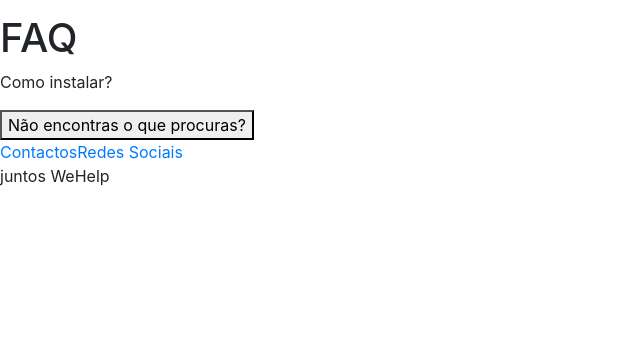
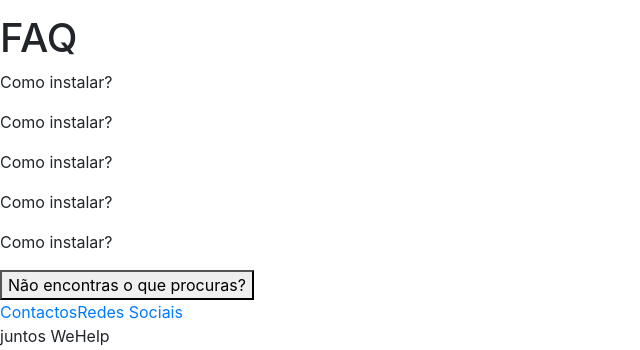
Before and after one commit to DiogoSpencer/Juntos, a React (Create React App) app: page /faq in a window 1280 px wide. Shown: the part 172-522 px from the top of the page, without its empty margins (0-640 px from the left). Built offline with nearby package versions, Linux system fonts and the light colour scheme.

Commit message:
updatedFAQ

```diff
--- a/src/components/FAQ/FAQ.js
+++ b/src/components/FAQ/FAQ.js
@@ -1,22 +1,37 @@
 import { Fragment } from "react";
 import { Link } from "react-router-dom";
 import Button from "../UI/Button";
-import Collapsible from "./Collapsible";
+import FaqCard from "./FaqCard";
 
-const text = "Não encontras o que procuras?"
+const text = "Não encontras o que procuras?";
+
+//esta data vai ver do servidor?
+const data = [
+  { text: "Como instalar?", info: "Para instalar a app basta descarregar" },
+  { text: "Como instalar?", info: "Para instalar a app basta descarregar" },
+  { text: "Como instalar?", info: "Para instalar a app basta descarregar" },
+  { text: "Como instalar?", info: "Para instalar a app basta descarregar" },
+  { text: "Como instalar?", info: "Para instalar a app basta descarregar" },
+];
 
 const FAQ = () => {
   return (
     <Fragment>
       <h1>FAQ</h1>
-      <Collapsible text="Como instalar?">
-        <div>
-            <p>Para instalar a app basta descarregar</p>
-        </div>
-      </Collapsible>
-      <Link to="/Contactos">
-        <Button text={text}/>
-      </Link>
+      <div>
+        {data.map((faqQuestion, index) => {
+          return (
+            <div key={index}>
+              <FaqCard text={faqQuestion.text} info={faqQuestion.info} />
+            </div>
+          );
+        })}
+      </div>
+      <div>
+        <Link to="/Contactos">
+          <Button text={text} />
+        </Link>
+      </div>
     </Fragment>
   );
 };
--- /dev/null
+++ b/src/components/FAQ/FaqCard.js
@@ -0,0 +1,13 @@
+import Collapsible from "./Collapsible";
+
+const FaqCard = (props) => {
+  return (
+    <Collapsible text={props.text}>
+      <div>
+        <p>{props.info}</p>
+      </div>
+    </Collapsible>
+  );
+};
+
+export default FaqCard;
```
